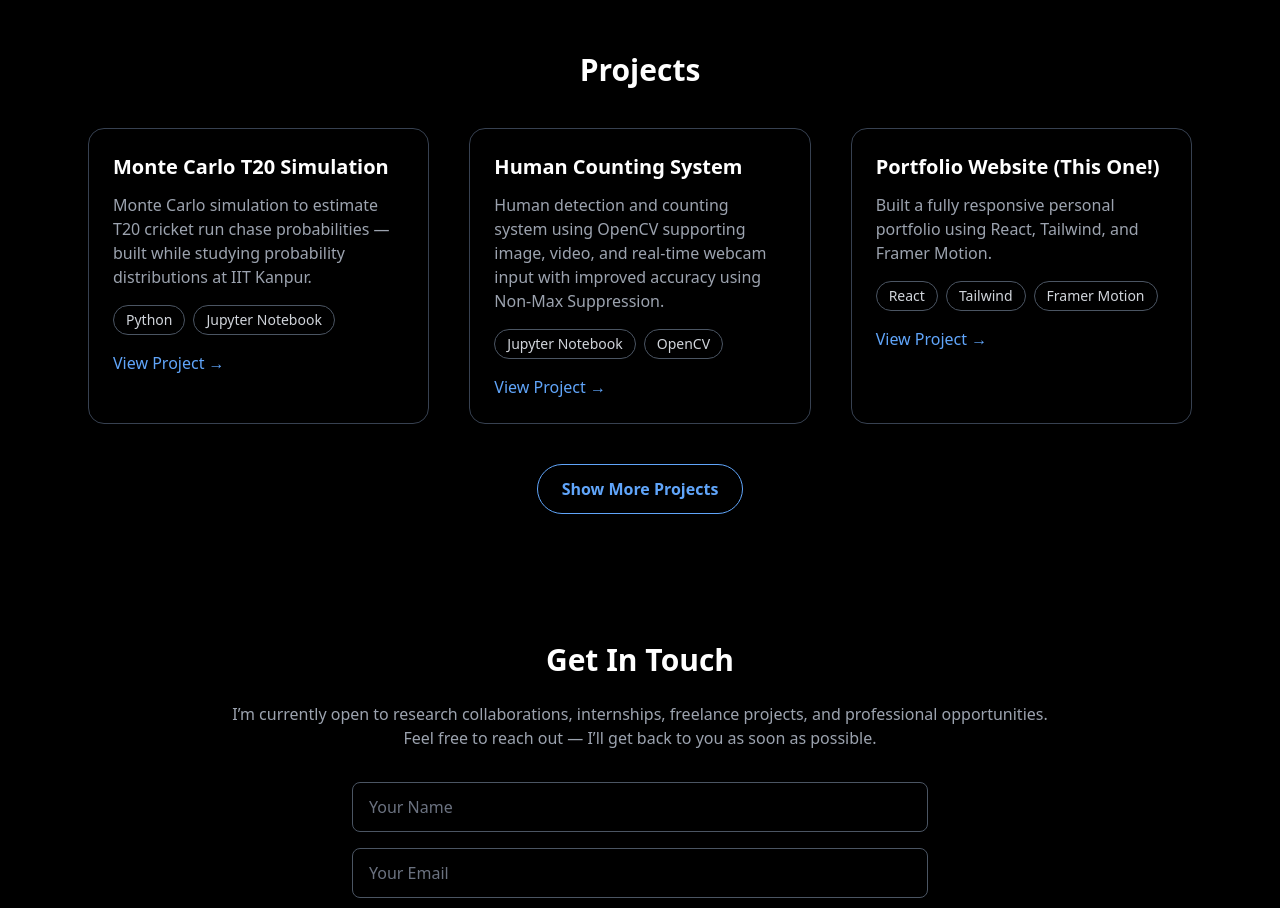
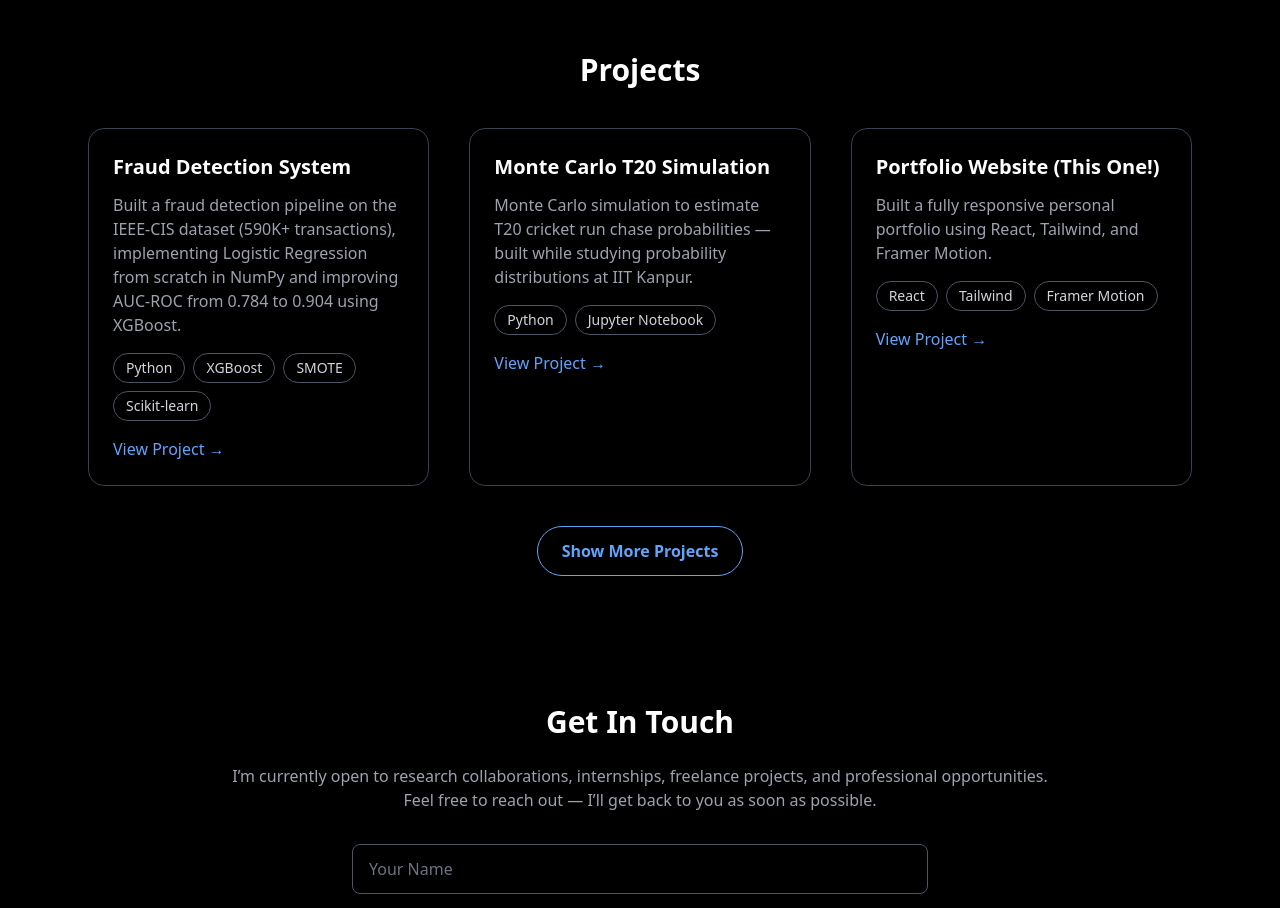
Before and after one commit to RupakGanvir/rupakganvir.github.io, a React (Vite) app: page / in a window 1280 px wide. Shown: the part 4380-5288 px from the top of the page. Built offline with nearby package versions, Linux system fonts and the light colour scheme.

Commit message:
Update Fraud Detection  Project

```diff
--- a/src/App.jsx
+++ b/src/App.jsx
@@ -757,16 +757,16 @@ export default function App() {
           // ✏️ TO UPDATE: Add or change GitHub links here
           const projects = [
             {
+              title: "Fraud Detection System",
+              desc: "Built a fraud detection pipeline on the IEEE-CIS dataset (590K+ transactions), implementing Logistic Regression from scratch in NumPy and improving AUC-ROC from 0.784 to 0.904 using XGBoost.",
+              tech: ["Python", "XGBoost", "SMOTE", "Scikit-learn"],
+              link: "https://github.com/RupakGanvir/fraud-detection-system",
+            },
+            {
               title: "Monte Carlo T20 Simulation",
               desc: "Monte Carlo simulation to estimate T20 cricket run chase probabilities — built while studying probability distributions at IIT Kanpur.",
               tech: ["Python", "Jupyter Notebook"],
               link: "https://github.com/RupakGanvir/monte-carlo-t20-simulation",
-            },
-            {
-              title: "Human Counting System",
-              desc: "Human detection and counting system using OpenCV supporting image, video, and real-time webcam input with improved accuracy using Non-Max Suppression.",
-              tech: ["Jupyter Notebook", "OpenCV"],
-              link: "https://github.com/RupakGanvir/Humans-Counting",
             },
             {
               title: "Portfolio Website (This One!)",
@@ -775,10 +775,10 @@ export default function App() {
               link: "https://github.com/RupakGanvir",
             },
             {
-              title: "Weather Forecast App",
-              desc: "A sleek weather app fetching real time data using OpenWeather API.",
-              tech: ["React", "API"],
-              link: "https://github.com/RupakGanvir",
+              title: "Human Counting System",
+              desc: "Human detection and counting system using OpenCV supporting image, video, and real-time webcam input with improved accuracy using Non-Max Suppression.",
+              tech: ["Jupyter Notebook", "OpenCV"],
+              link: "https://github.com/RupakGanvir/Humans-Counting",
             },
             {
               title: "Task Manager Dashboard",
```
